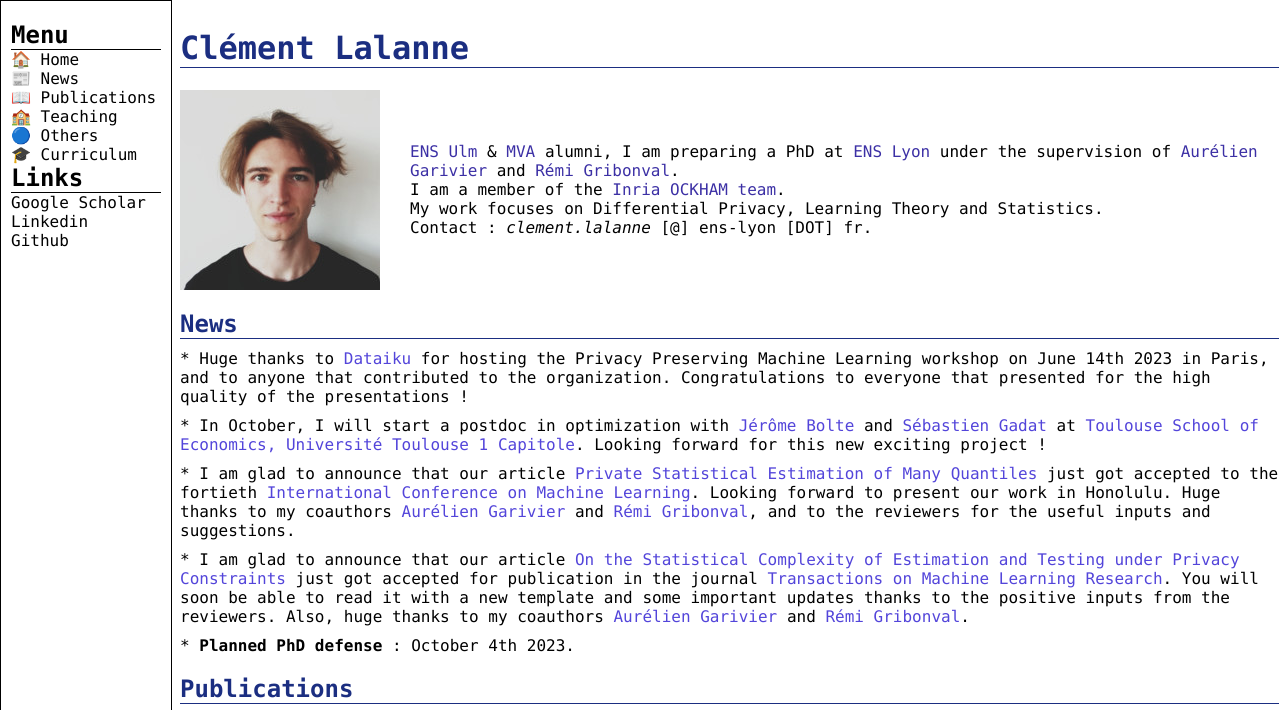
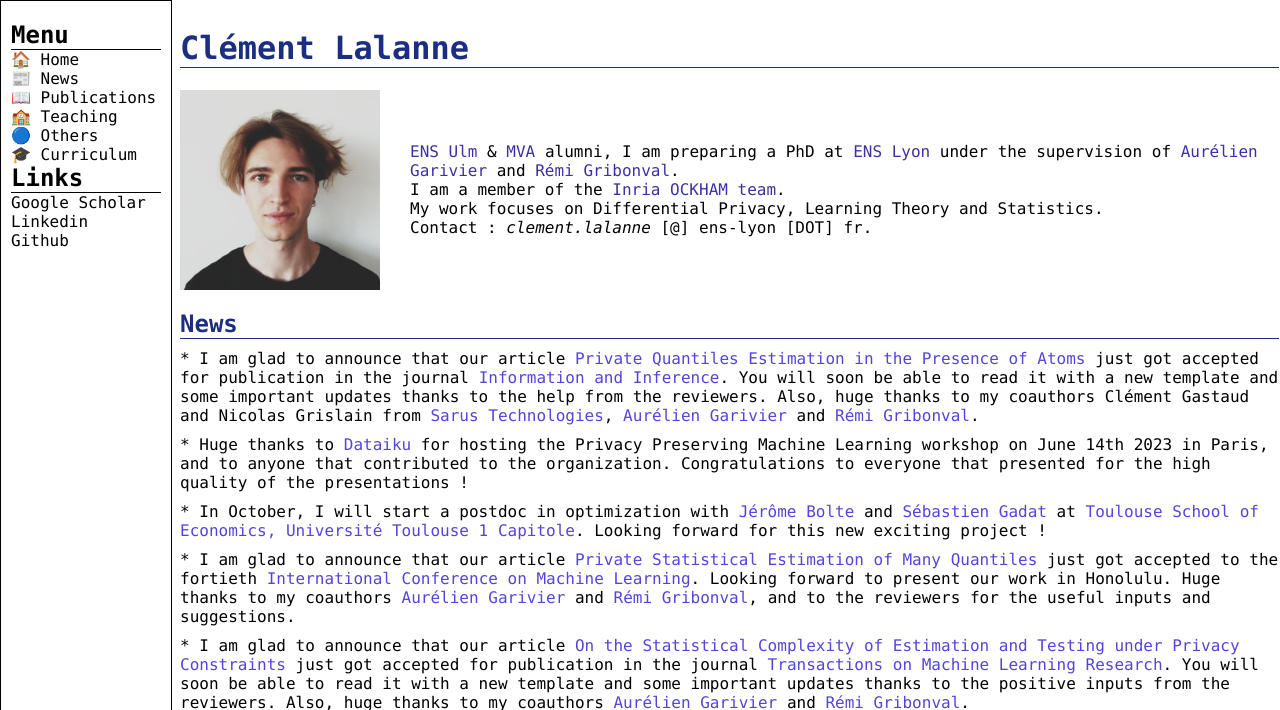
Before and after one commit to clemlal/clemlal.github.io, a Jekyll site: the page index.html, which Jekyll copies as it is, in a window 1280 px wide and 900 px high, cut to the strip 0-710 px from the top of the window. Built offline with Jekyll 4.4.1, drawn with Linux system fonts in a browser that asks for light colours.

Commit message:
Update index.html

```diff
--- a/index.html
+++ b/index.html
@@ -134,6 +134,7 @@
     <div class="section" id="news">
       <h2>News</h2>
       <ul>
+        <li>* I am glad to announce that our article <a href="https://hal.science/hal-03572701v2" target="_blank" rel="noopener noreferrer">Private Quantiles Estimation in the Presence of Atoms</a> just got accepted for publication in the journal <a href="https://academic.oup.com/imaiai" target="_blank" rel="noopener noreferrer">Information and Inference</a>. You will soon be able to read it with a new template and some important updates thanks to the help from the reviewers. Also, huge thanks to my coauthors Clément Gastaud and Nicolas Grislain from <a href="https://www.sarus.tech/" target="_blank" rel="noopener noreferrer">Sarus Technologies</a>, <a href="https://perso.ens-lyon.fr/aurelien.garivier/www.math.univ-toulouse.fr/_agarivie/index.html" target="_blank" rel="noopener noreferrer">Aurélien Garivier</a> and <a href="https://people.irisa.fr/Remi.Gribonval/" target="_blank" rel="noopener noreferrer" >Rémi Gribonval</a>.</li>
         <li>* Huge thanks to <a href="https://www.dataiku.com/" target="_blank" rel="noopener noreferrer">Dataiku</a> for hosting the Privacy Preserving Machine Learning workshop on June 14th 2023 in Paris, and to anyone that contributed to the organization. Congratulations to everyone that presented for the high quality of the presentations !</li>
         <li>* In October, I will start a postdoc in optimization with <a href="https://www.tse-fr.eu/fr/people/jerome-bolte" target="_blank" rel="noopener noreferrer">Jérôme Bolte</a> and <a href="https://perso.math.univ-toulouse.fr/gadat/" target="_blank" rel="noopener noreferrer" >Sébastien Gadat</a> at <a href="https://www.ut-capitole.fr/home/the-university/faculties-schools/toulouse-school-of-economics-tse" target="_blank" rel="noopener noreferrer">Toulouse School of Economics, Université Toulouse 1 Capitole</a>. Looking forward for this new exciting project !</li>
         <li>* I am glad to announce that our article <a href="https://arxiv.org/abs/2302.06943" target="_blank" rel="noopener noreferrer">Private Statistical Estimation of Many Quantiles</a> just got accepted to the fortieth <a href="https://icml.cc/" target="_blank" rel="noopener noreferrer">International Conference on Machine Learning</a>. Looking forward to present our work in Honolulu. Huge thanks to my coauthors <a href="https://perso.ens-lyon.fr/aurelien.garivier/www.math.univ-toulouse.fr/_agarivie/index.html" target="_blank" rel="noopener noreferrer">Aurélien Garivier</a> and <a href="https://people.irisa.fr/Remi.Gribonval/" target="_blank" rel="noopener noreferrer" >Rémi Gribonval</a>, and to the reviewers for the useful inputs and suggestions.</li>
```
